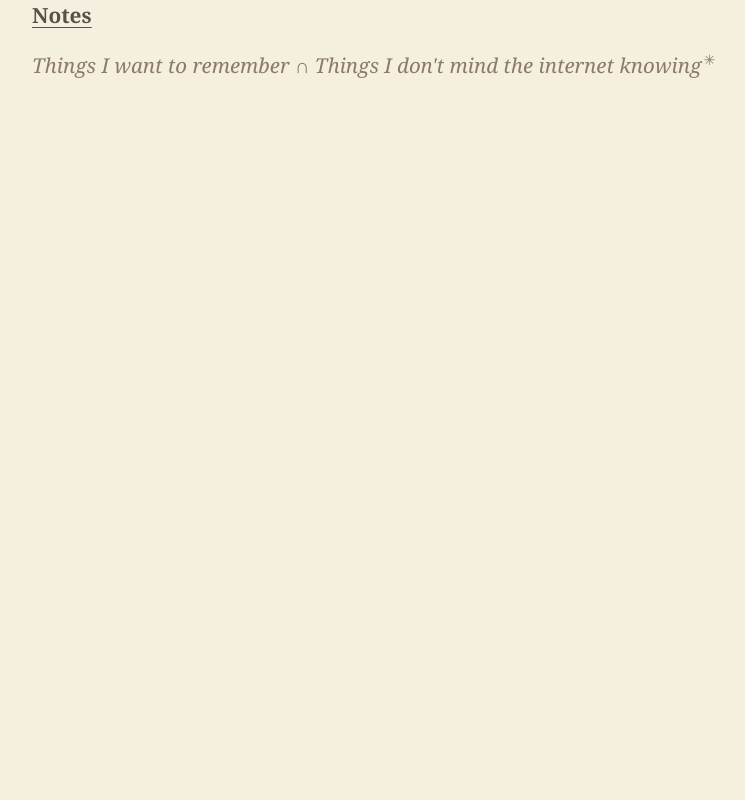
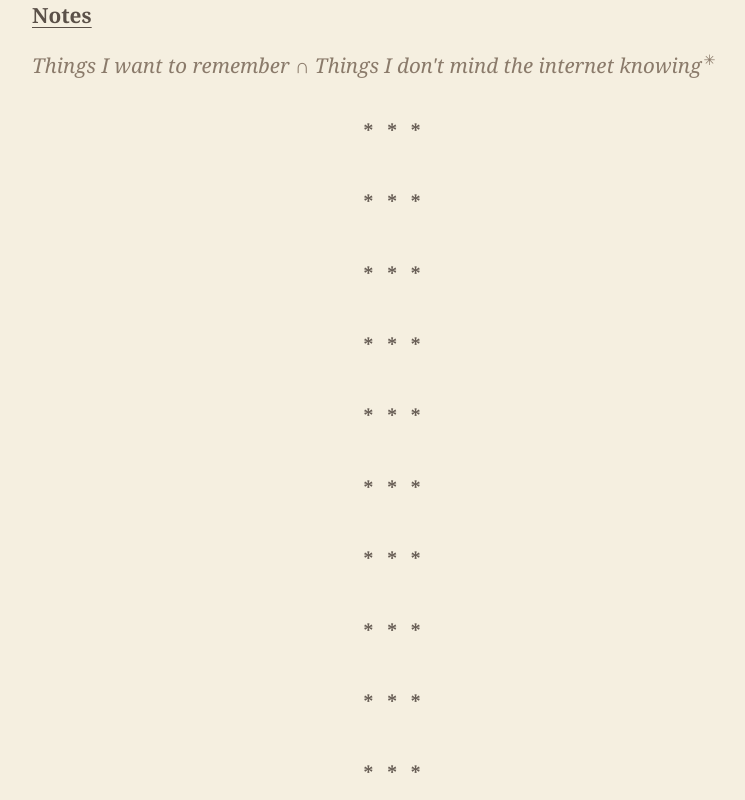
Before and after one commit to notsheesh/notsheesh.github.io, a React (Vite) app: page / in a window 1280 px wide. Shown: the part 1480-2280 px from the top of the page, without its empty margins (298-1043 px from the left). Built offline with nearby package versions, Linux system fonts and the light colour scheme; a web font is replaced by a local one.

Commit message:
restore note separators

```diff
--- a/src/index.css
+++ b/src/index.css
@@ -100,7 +100,25 @@ section { scroll-margin-top: 24px; }
 }
 
 .note-post + .note-post {
-  margin-top: 2.75rem;
+  margin-top: 0;
+}
+
+.note-separator {
+  display: flex;
+  align-items: center;
+  justify-content: center;
+  gap: 0.72em;
+  margin: 0.45rem 0 2.3rem;
+  color: var(--text);
+  font-family: var(--site-font);
+  font-size: 1.02rem;
+  font-weight: 700;
+  line-height: 1;
+  opacity: 0.92;
+}
+
+.note-separator span {
+  display: block;
 }
 
 .note-header {
--- a/src/sections/Notes.jsx
+++ b/src/sections/Notes.jsx
@@ -56,6 +56,16 @@ function NoteImage({ src, alt }) {
   )
 }
 
+function NoteSeparator() {
+  return (
+    <div className="note-separator" aria-hidden="true">
+      <span>*</span>
+      <span>*</span>
+      <span>*</span>
+    </div>
+  )
+}
+
 export default function Notes() {
   return (
     <section id="notes" className="notes-section">
@@ -73,7 +83,7 @@ export default function Notes() {
       </p>
 
       <div className="notes-list">
-        {notes.map((note) => (
+        {notes.map((note, index) => (
           <article className="note-post" id={`note-${note.id}`} key={note.id}>
             {note.title && (
               <header className="note-header">
@@ -96,6 +106,7 @@ export default function Notes() {
             )}
 
             <Markdown source={note.content} />
+            {index < notes.length - 1 && <NoteSeparator />}
           </article>
         ))}
       </div>
```
